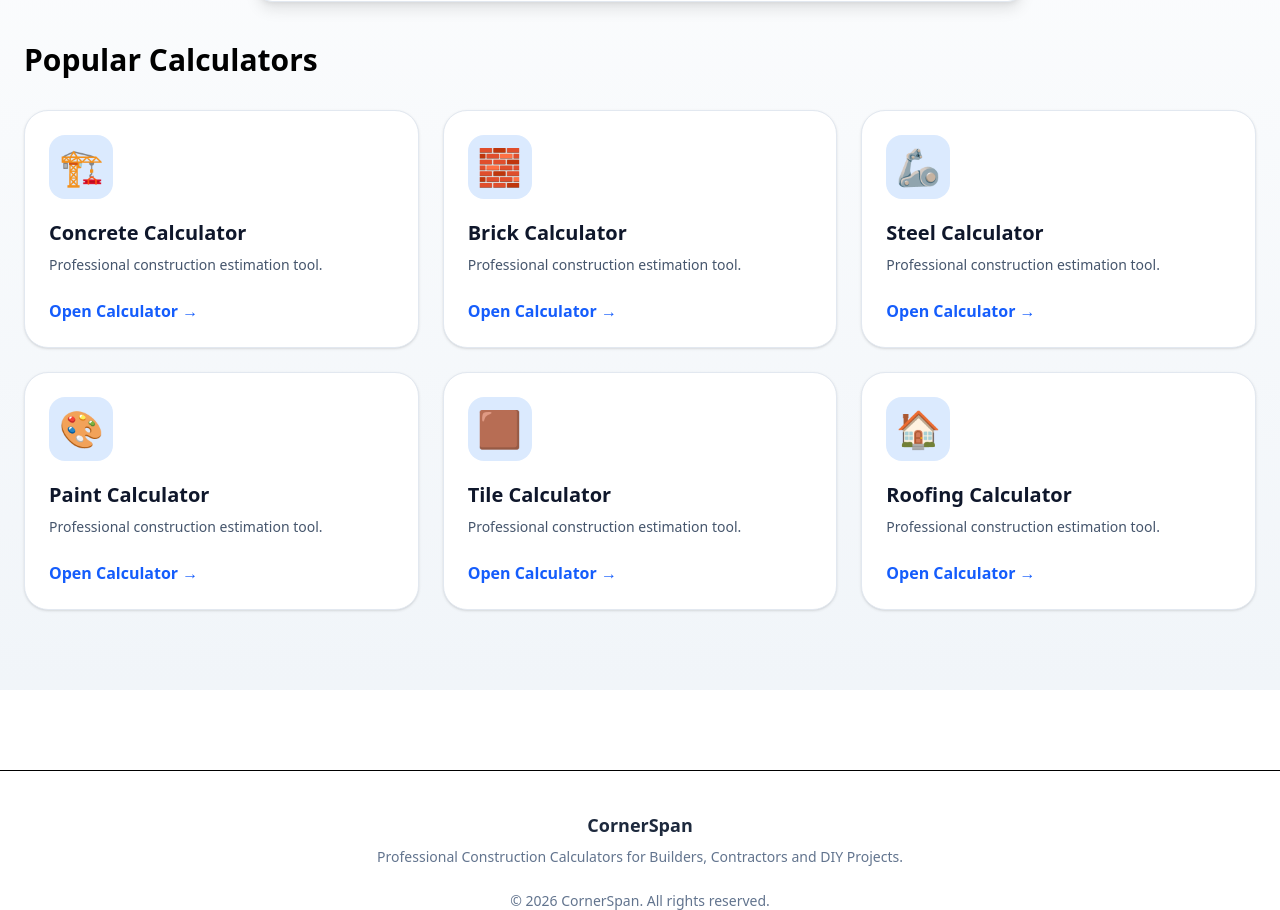
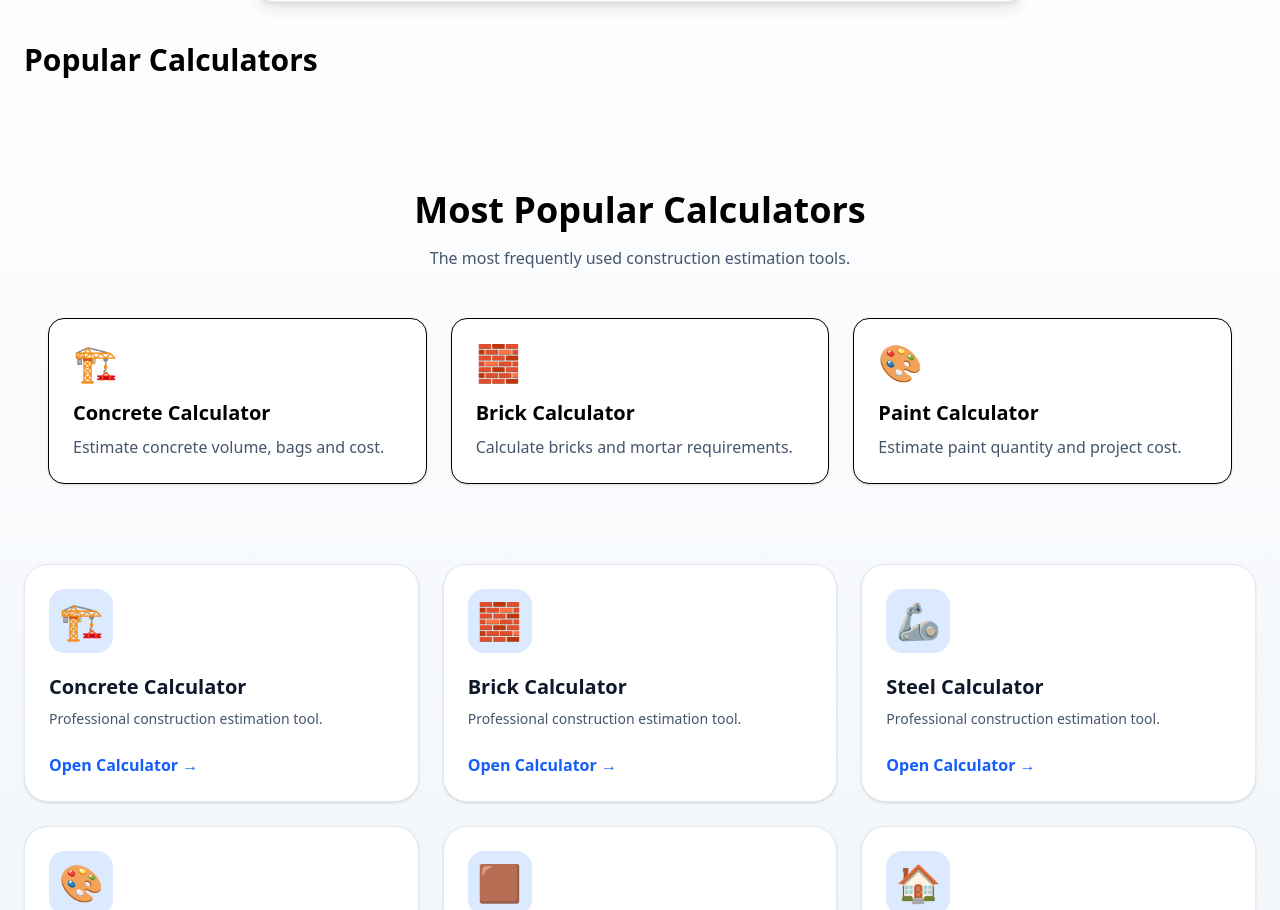
Before and after one commit to km7max-cmd/cornerspan, a Next.js app: page / in a window 1280 px wide. Shown: the part 1551-2461 px from the top of the page. Built offline with nearby package versions, Linux system fonts and the light colour scheme.

Commit message:
Add popular calculators section to the page
Added a section for popular calculators with descriptions and icons.

```diff
--- a/app/page.tsx
+++ b/app/page.tsx
@@ -84,6 +84,43 @@ export default function Home() {
           <h2 className="mb-8 text-3xl font-bold">
             Popular Calculators
           </h2>
+          <section className="mx-auto max-w-7xl px-6 py-20">
+  <h2 className="text-4xl font-bold text-center">
+    Most Popular Calculators
+  </h2>
+
+  <p className="mt-4 text-center text-slate-600">
+    The most frequently used construction estimation tools.
+  </p>
+
+  <div className="mt-12 grid gap-6 md:grid-cols-3">
+
+    <div className="rounded-2xl border bg-white p-6 shadow-sm">
+      <div className="text-4xl">🏗️</div>
+      <h3 className="mt-4 text-xl font-bold">Concrete Calculator</h3>
+      <p className="mt-2 text-slate-600">
+        Estimate concrete volume, bags and cost.
+      </p>
+    </div>
+
+    <div className="rounded-2xl border bg-white p-6 shadow-sm">
+      <div className="text-4xl">🧱</div>
+      <h3 className="mt-4 text-xl font-bold">Brick Calculator</h3>
+      <p className="mt-2 text-slate-600">
+        Calculate bricks and mortar requirements.
+      </p>
+    </div>
+
+    <div className="rounded-2xl border bg-white p-6 shadow-sm">
+      <div className="text-4xl">🎨</div>
+      <h3 className="mt-4 text-xl font-bold">Paint Calculator</h3>
+      <p className="mt-2 text-slate-600">
+        Estimate paint quantity and project cost.
+      </p>
+    </div>
+
+  </div>
+</section>
 
           <div className="grid gap-6 md:grid-cols-2 lg:grid-cols-3">
             <Link href="/calculators/concrete">
```
